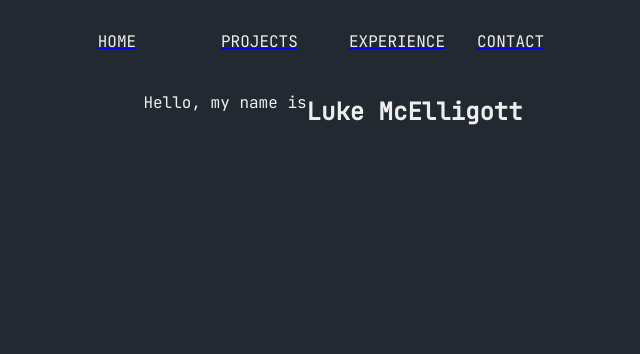
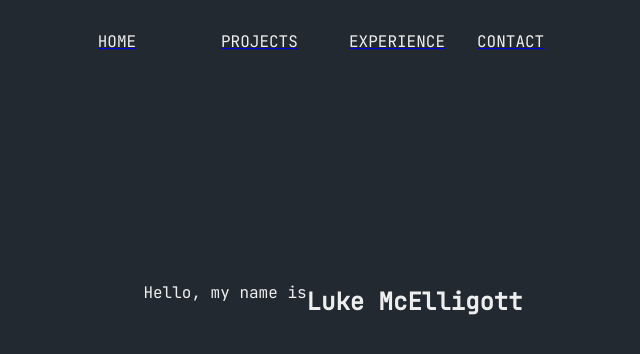
Before and after one commit to lukemcelligott/portfolio, a React (Create React App) app: page / in a window 1280 px wide. Shown: the top 354 px of the page, without its empty margins (307-947 px from the left). Built offline with nearby package versions, Linux system fonts and the light colour scheme.

Commit message:
home page

```diff
--- a/src/App.css
+++ b/src/App.css
@@ -46,6 +46,8 @@
 }
 
 .container {
+  padding: 15% 0;
+  text-align: center;
   display: flex;
   justify-content: center;
 }
```
Also changed, not shown: 1 other file (tests, documents, lock files or other folders).
